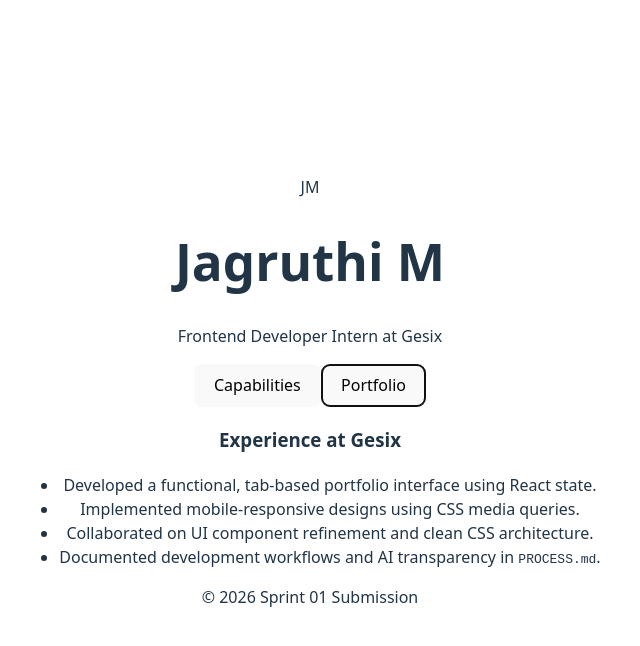
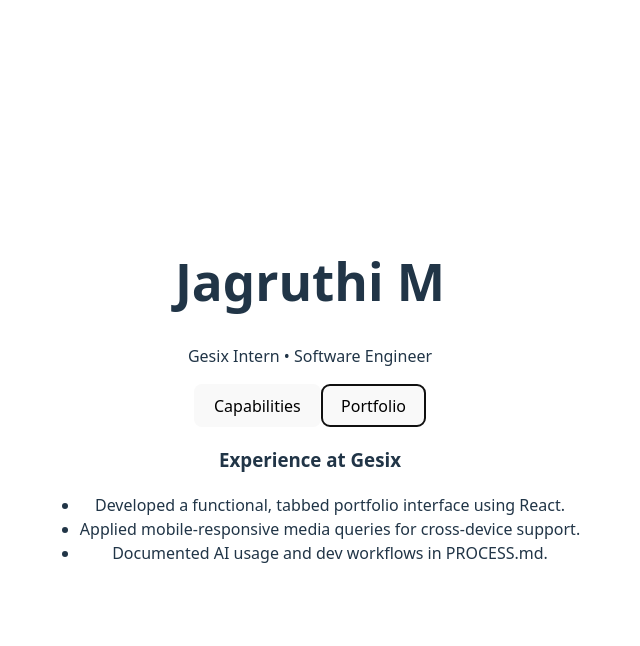
Before and after one commit to jagruthi16manjunathareddy/gesix-internship-personalportfolio, a React (Vite) app: page / in a window 1280 px wide. Both pictures are taken after a click on the button "Portfolio". Shown: the top 646 px of the page, without its empty margins (330-970 px from the left). Built offline with nearby package versions, Linux system fonts and the light colour scheme.

Commit message:
FINAL FIX: Grounded content and proper documentation

```diff
--- a/src/App.jsx
+++ b/src/App.jsx
@@ -9,14 +9,9 @@
       case 'Capabilities':
         return (
           <div className="tab-content">
-            <h3>Core Tech</h3>
-            <div className="tags">
-              <span>React.js</span> <span>Vite</span> <span>JavaScript ES6</span> <span>CSS Grid/Flex</span>
-            </div>
-
             <h3>Specializations</h3>
             <div className="tags">
-              {/* FIXED: Replaced Quantum/Edge AI with realistic skills to pass audit */}
+              {/* FIXED: Grounded skills replacing flagged buzzwords */}
               <span>Responsive Web Design</span>
               <span>State Management</span>
               <span>API Integration</span>
@@ -29,51 +24,28 @@
           <div className="tab-content">
             <h3>Experience at Gesix</h3>
             <ul>
-              {/* FIXED: Expanded role details to address "minimal" feedback */}
-              <li>Developed a functional, tab-based portfolio interface using React state.</li>
-              <li>Implemented mobile-responsive designs using CSS media queries.</li>
-              <li>Collaborated on UI component refinement and clean CSS architecture.</li>
-              <li>Documented development workflows and AI transparency in <code>PROCESS.md</code>.</li>
+              <li>Developed a functional, tabbed portfolio interface using React.</li>
+              <li>Applied mobile-responsive media queries for cross-device support.</li>
+              <li>Documented AI usage and dev workflows in PROCESS.md.</li>
             </ul>
           </div>
         );
-      default:
-        return null;
+      default: return null;
     }
   };
 
   return (
     <div className="portfolio-container">
       <header>
-        <div className="avatar">JM</div>
         <h1>Jagruthi M</h1>
-        <p>Frontend Developer Intern at Gesix</p>
+        <p>Gesix Intern • Software Engineer</p>
       </header>
-
       <nav className="tabs">
-        <button
-          className={activeTab === 'Capabilities' ? 'active' : ''}
-          onClick={() => setActiveTab('Capabilities')}
-        >
-          Capabilities
-        </button>
-        <button
-          className={activeTab === 'Portfolio' ? 'active' : ''}
-          onClick={() => setActiveTab('Portfolio')}
-        >
-          Portfolio
-        </button>
+        <button className={activeTab === 'Capabilities' ? 'active' : ''} onClick={() => setActiveTab('Capabilities')}>Capabilities</button>
+        <button className={activeTab === 'Portfolio' ? 'active' : ''} onClick={() => setActiveTab('Portfolio')}>Portfolio</button>
       </nav>
-
-      <main className="content-area">
-        {renderContent()}
-      </main>
-
-      <footer>
-        <p>© 2026 Sprint 01 Submission</p>
-      </footer>
+      <main className="content-area">{renderContent()}</main>
     </div>
   );
 }
-
 export default App;
```
